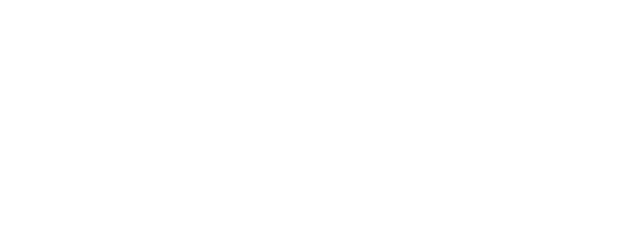
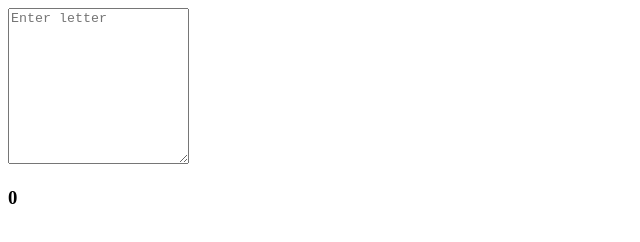
Before and after one commit to santhosh22G/mini-scrabble-santhosh1997g, a website: page main.html in a window 1280 px wide. Shown: the whole page, without its empty margins (0-640 px from the left). Drawn offline with Linux system fonts and the light colour scheme.

Commit message:
Update main.html

```diff
--- a/main.html
+++ b/main.html
@@ -3,11 +3,14 @@
 <html>
 
 <head>
+	<title>Mini Scrabble</title>
 	<link rel="stylesheet" href="styles.css">
 </head>
 
 <body>
 	<!-- the entire body must be written by student -->
+	<textarea id="evaluatedText" rows="10" placeholder="Enter letter"></textarea>
+	<h3 id="letterCount">0</h3>
     <script type="text/javascript" src="./script.js">
 </script>
 
```
